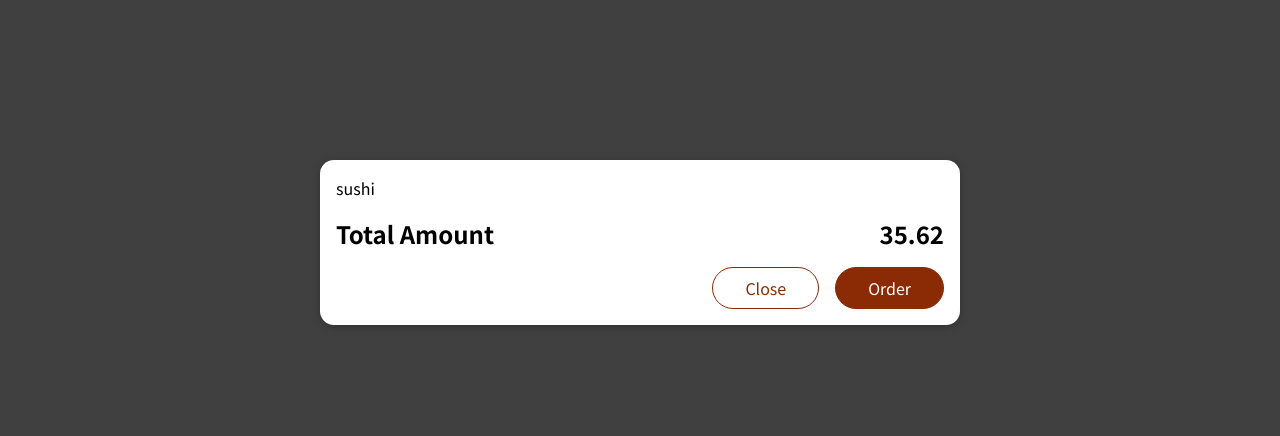
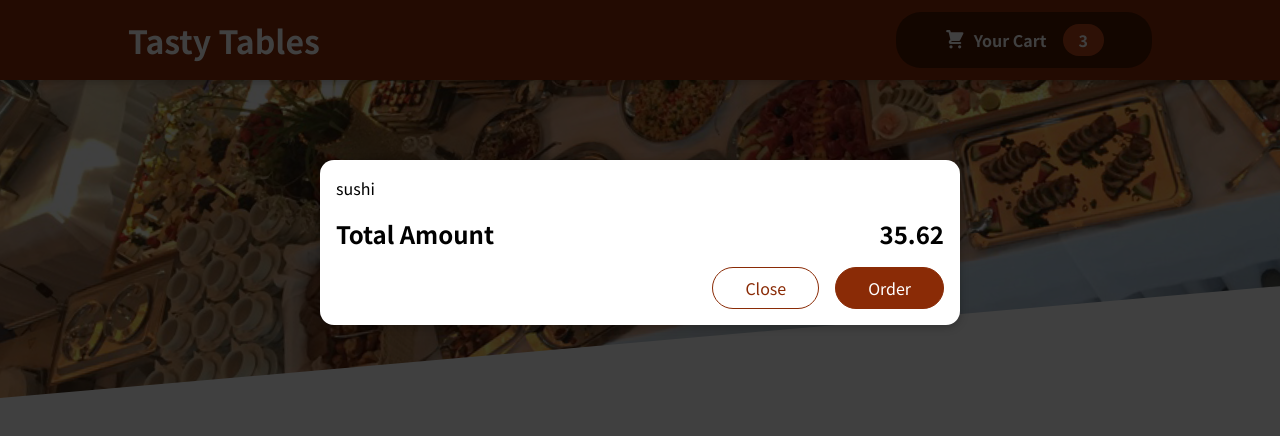
Before and after one commit to snadi043/food-app-new, a React (Create React App) app: page / in a window 1280 px wide. Shown: the top 436 px of the page. Built offline with nearby package versions, Linux system fonts and the light colour scheme.

Commit message:
adding the necessary click handlers to open and close the cart feature using props.

```diff
--- a/src/App.js
+++ b/src/App.js
@@ -1,17 +1,29 @@
-import React from 'react';
+import React, {Fragment, useState} from 'react';
 import './App.module.css';
 import Header from './components/Layout/Header/Header';
 import Meals from './components/Meals/Meals';
 import Cart from './components/Cart/Cart';
 
 const App = () => {
+  const [cartIsShown, setCartIsShown] = useState(false);
+
+  const showCartHandler = () => {
+    setCartIsShown(true)
+  }
+
+  const hideCartHandler = () => {
+    setCartIsShown(false);
+
+  }
+
   return (
-    <Cart>
-      <Header/>
+    <Fragment>
+      { cartIsShown && <Cart onClose={hideCartHandler}/>}
+      <Header onShowCart={showCartHandler}/>
       <main>
         <Meals/>
       </main>
-    </Cart>
+    </Fragment>
   );
 }
 
--- a/src/components/Cart/Cart.js
+++ b/src/components/Cart/Cart.js
@@ -2,7 +2,7 @@ import React from 'react';
 import Modal from '../UI/Modal/Modal';
 import classes from './Cart.module.css';
 
-const Cart = () => {
+const Cart = (props) => {
     const cartItems = (<ul className={classes['cart-items']}>
         {[{id: 'c1', name: 'sushi', price: '12.99', amount: 2}].map((items) => (
         <li>
@@ -13,14 +13,14 @@ const Cart = () => {
     );
 
     return(
-        <Modal>
+        <Modal onClose={props.onClose}>
                 {cartItems}
             <div className={classes.total}>
                 <span>Total Amount</span>
                 <span>35.62</span>
             </div>
             <div className={classes.actions}>
-                <button className={classes['button--alt']}>Close</button>
+                <button className={classes['button--alt']} onClick={props.onClose}>Close</button>
                 <button className={classes.button}>Order</button>
             </div>
         </Modal>
--- a/src/components/Layout/Header/Header.js
+++ b/src/components/Layout/Header/Header.js
@@ -3,12 +3,12 @@ import mealImage from '../../../assets/meals.jpg';
 import HeaderButton from '../HeaderButton/HeaderButton';
 import classes from './Header.module.css';
 
-const Header = () => {
+const Header = (props) => {
     return(
        <Fragment>
         <header className={classes.header}>
             <h1>Tasty Tables</h1>
-            <HeaderButton/>
+            <HeaderButton onClick={props.onShowCart}/>
         </header>
         <div className={classes['main-image']} >
             <img src={mealImage} alt="Food table"/>
--- a/src/components/Layout/HeaderButton/HeaderButton.js
+++ b/src/components/Layout/HeaderButton/HeaderButton.js
@@ -2,9 +2,9 @@ import React from 'react';
 import CartIcon from '../../Cart/CartIcon';
 import classes from './HeaderButton.module.css';
 
-const HeaderButton = () => {
+const HeaderButton = (props) => {
     return(
-       <button type="button" className={classes.button}>
+       <button type="button" className={classes.button} onClick={props.onClick}>
         <span className={classes.icon}>
         <CartIcon/>
         </span>
--- a/src/components/Meals/AvailableMeals/AvailableMeals.js
+++ b/src/components/Meals/AvailableMeals/AvailableMeals.js
@@ -36,7 +36,7 @@ const AvailableMeals = () => {
         <section className={classes.meals}>
             <Card>
             <ul>
-                {DUMMY_MEALS.map(meals => <MealItem key={meals.id} name={meals.name} description={meals.description} price={meals.price} />)}
+                {DUMMY_MEALS.map((meals) => <MealItem id={meals.id} key={meals.id} name={meals.name} description={meals.description} price={meals.price} />)}
             </ul>
             </Card>
         </section>
--- a/src/components/Meals/MealItem/MealItem.js
+++ b/src/components/Meals/MealItem/MealItem.js
@@ -12,7 +12,7 @@ const MealItem = (props) => {
                 <div className={classes.price}>{price}</div>
             </div>
             <div>
-                <MealItemForm/>
+                <MealItemForm id={props.id}/>
             </div>
         </li>
     )
--- a/src/components/Meals/MealItemForm/MealItemForm.js
+++ b/src/components/Meals/MealItemForm/MealItemForm.js
@@ -6,7 +6,7 @@ const MealItemForm = (props) => {
     return(
         <form className={classes.form}>
             <Input label="Amount" input={{
-                id: 'amount',
+                id: 'amount_' + props.id,
                 defaultValue: '1',
                 type: 'number',
                 min: '1',
--- a/src/components/UI/Modal/Modal.js
+++ b/src/components/UI/Modal/Modal.js
@@ -4,7 +4,7 @@ import classes from './Modal.module.css';
 
 
 const Backdrop = (props) => {
-    return (<div className={classes.backdrop}>
+    return (<div className={classes.backdrop} onClick={props.onClose}>
     </div>);
 }
 
@@ -18,8 +18,8 @@ const ModalElement = document.getElementById('modalOverlays');
 
 const Modal = (props) => {
     return <Fragment>
-        {ReactDOM.createPortal(<Backdrop/>, ModalElement)}
-        {ReactDOM.createPortal (<ModalOverlay>{props.children}</ModalOverlay>, ModalElement)}
+        {ReactDOM.createPortal(<Backdrop onClose={props.onClose}/>, ModalElement)}
+        {ReactDOM.createPortal (<ModalOverlay onClick={props.onClose}>{props.children}</ModalOverlay>, ModalElement)}
     </Fragment>
 }
 export default Modal;
```
